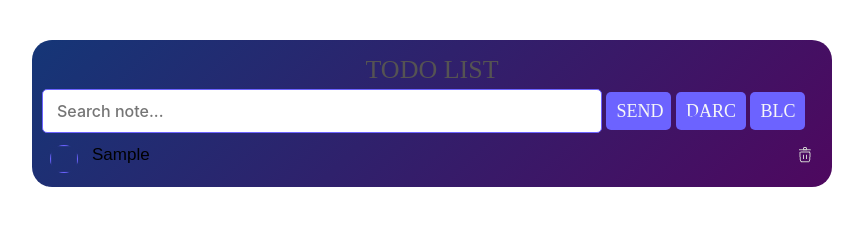
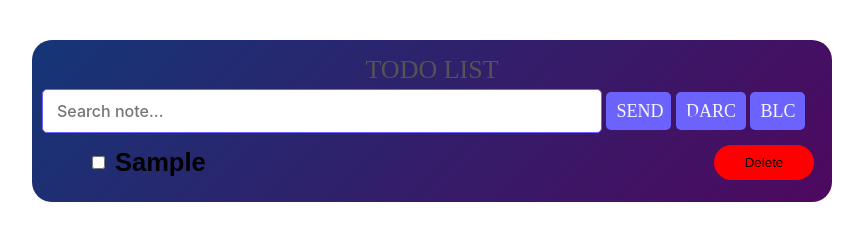
Before and after one commit to Brat711/6oy5-dars, a plain HTML site: page index.html in a window 1280 px wide. Both pictures are taken after typing "Sample" into the empty fields and a click on the button "SEND". Shown: the whole page, without its empty margins (208-1071 px from the left). Drawn offline with Linux system fonts and the light colour scheme.

Commit message:
totLlist

```diff
--- a/index.html
+++ b/index.html
@@ -11,9 +11,9 @@
       <div class="todo__appp">
         <h1 class="tex__todo">TODO LIST</h1>
         <div class="row">
-          <input type="text" id="input__box" placeholder="Search note..." />
+          <input type="text" id="input__box" placeholder="Search note..." >
           <img src="./images/Vector.png" alt="" class="img__imput" />
-          <button class="input__btn" onclick="addTask()">Send</button>
+          <button class="input__btn" onclick="addTask()" type="submit">Send</button>
           <button class="darc__mond">darc</button>
           <button class="blc__mond">blc</button>
         </div>
@@ -23,9 +23,6 @@
           <li>Task 3</li>
           <li>Task 4</li>
           <li>Task 5</li> -->
-          <!-- <button class="btn__dekit">
-            <img src="./images/trash-svgrepo-com 1.png" alt="">
-          </button> -->
         </ul>
       </div>
     </div>
--- a/main.css
+++ b/main.css
@@ -4,14 +4,12 @@
   box-sizing: border-box;
   font-family: "Poppins", sans-serif;
 }
-
 .container {
   max-width: 800px;
   width: 100%;
   padding: 40px 0;
   margin: 0 auto;
 }
-
 .todo__appp {
   width: 100%;
   max-height: 100vh;
@@ -19,7 +17,6 @@
   padding: 10px;
   border-radius: 20px;
 }
-
 .tex__todo {
   color: rgb(85, 83, 83);
   font-family: "Kanit";
@@ -28,13 +25,11 @@
   line-height: 39px;
   text-align: center;
 }
-
 .row {
   margin: 0 auto;
   max-width: 800px;
   width: 100%;
 }
-
 #input__box {
   box-sizing: border-box;
   width: 100%;
@@ -50,13 +45,11 @@
   border-radius: 5px;
   position: relative;
 }
-
 .img__imput {
   position: absolute;
   top: 100px;
   left: 890px;
 }
-
 .input__btn {
   border-radius: 5px;
   max-width: 65px;
@@ -71,7 +64,6 @@
   text-align: center;
   text-transform: uppercase;
 }
-
 .darc__mond {
   color: rgb(247, 247, 247);
   font-family: "Kanit";
@@ -85,7 +77,6 @@
   border: none;
   padding: 10px;
 }
-
 .blc__mond {
   color: rgb(247, 247, 247);
   font-family: "Kanit";
@@ -99,54 +90,47 @@
   border: none;
   padding: 10px;
 }
-
-
-
- li {
+ul li {
   list-style: none;
   font-size: 17px;
   padding: 12px 8px 12px 50px;
   user-select: none;
   position: relative;
 }
-
-.li__idm {
-  display: flex;
-  gap: 600px;
-  align-items: center;
-  justify-content: space-between;
-}
-
-.btn__delit {
-  display: flex;
-  align-items: center;
-  justify-content: end;
-}
-
 ul li::before {
-  content: '';
+  content: "";
   position: absolute;
   height: 28px;
   width: 28px;
   border-radius: 50%;
-  background-image: url(./images/Rectangle\ 17\ \(1\).png);
   background-size: cover;
   background-position: center;
   top: 12px;
   left: 8px;
 }
-
 ul li.checked {
   color: white;
   text-decoration: line-through;
 }
-
 ul li.checked::before {
   background-image: url(./images/photo_2025-01-15_15-49-38.jpg);
-
 }
-
-.btn__dekit {
-  background-color: transparent;
+.delet {
+  background-color: red;
+  border-radius: 20px;
+  width: 100px;
+  padding: 10px;
   border: none;
 }
+.box{
+  display: flex;
+  justify-content: space-between;
+  align-items: center;
+  gap: 10px;
+}
+.box1{
+  display: flex;
+  justify-content: space-between;
+  align-items: center;
+  gap: 10px;
+}
--- a/main.js
+++ b/main.js
@@ -1,39 +1,53 @@
-const inputBox = document.getElementById('input__box');
-const listContainer = document.getElementById('list__container');
-const darkModeBtn = document.querySelector('.darc__mond');
-const lightModeBtn = document.querySelector('.blc__mond');
+const inputBox = document.getElementById("input__box");
+const listContainer = document.getElementById("list__container");
 
 function addTask() {
-    if (inputBox.value === '') {
-        alert('You must write a task');
-    } else {
-        let li = document.createElement('li');
-        li.textContent = inputBox.value;
+  if (inputBox.value === "") {
+    alert("You must write a task");
+  } else {
+    let li = document.createElement("li");
+    let box = document.createElement("div");
+    const title = document.createElement("h2");
+    const inp = document.createElement("input");
 
-        let btnDlt = document.createElement('img');
-        btnDlt.src = 'images/trash-svgrepo-com 1.png';
-        btnDlt.alt = 'Delete';
-        btnDlt.style.cursor = 'pointer';
-        li.appendChild(btnDlt);
-li.className = 'li__idm'
-        btnDlt.className = 'btn__delit'
+    title.textContent = inputBox.value;
+    let deleteButton = document.createElement("button");
+    deleteButton.className = "delet";
+    deleteButton.textContent = "Delete";
 
-        btnDlt.addEventListener('click', () => {
-            li.remove();
-        });
+    li.className = "box1";
+    box.className = "box";
+    inp.type = "checkbox";
+    box.append(inp, title);
 
-        listContainer.appendChild(li);
+    li.append(box, deleteButton);
+    listContainer.appendChild(li);
 
-        inputBox.value = '';
-    }
+    inp.addEventListener("change", () => {
+      if (inp.checked) {
+        title.style.textDecoration = "line-through";
+      } else {
+        title.style.textDecoration = "none";
+      }
+    });
+
+    deleteButton.addEventListener("click", () => {
+      li.remove();
+    });
+
+    inputBox.value = "";
+  }
 }
 
-darkModeBtn.addEventListener('click', () => {
-    document.body.style.backgroundColor = '#333';
-    document.body.style.color = '#fff';
+const darkModeBtn = document.querySelector(".darc__mond");
+const lightModeBtn = document.querySelector(".blc__mond");
+
+darkModeBtn.addEventListener("click", () => {
+  document.body.style.backgroundColor = "#333";
+  document.body.style.color = "#fff";
 });
 
-lightModeBtn.addEventListener('click', () => {
-    document.body.style.backgroundColor = '#fff';
-    document.body.style.color = '#000';
+lightModeBtn.addEventListener("click", () => {
+  document.body.style.backgroundColor = "#fff";
+  document.body.style.color = "#000";
 });
```
Also changed, not shown: images/trash-svgrepo-com 1@2x.png (added).
